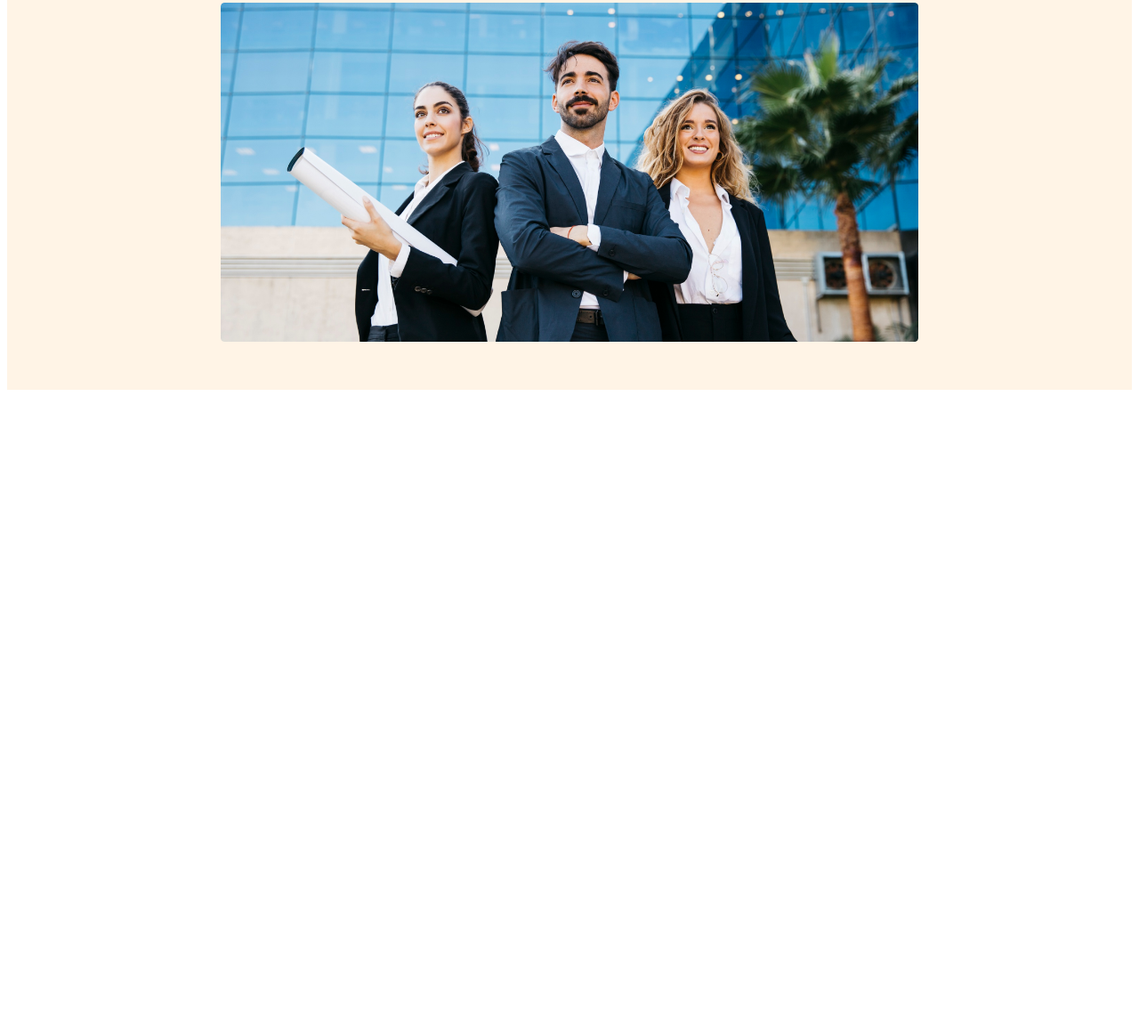
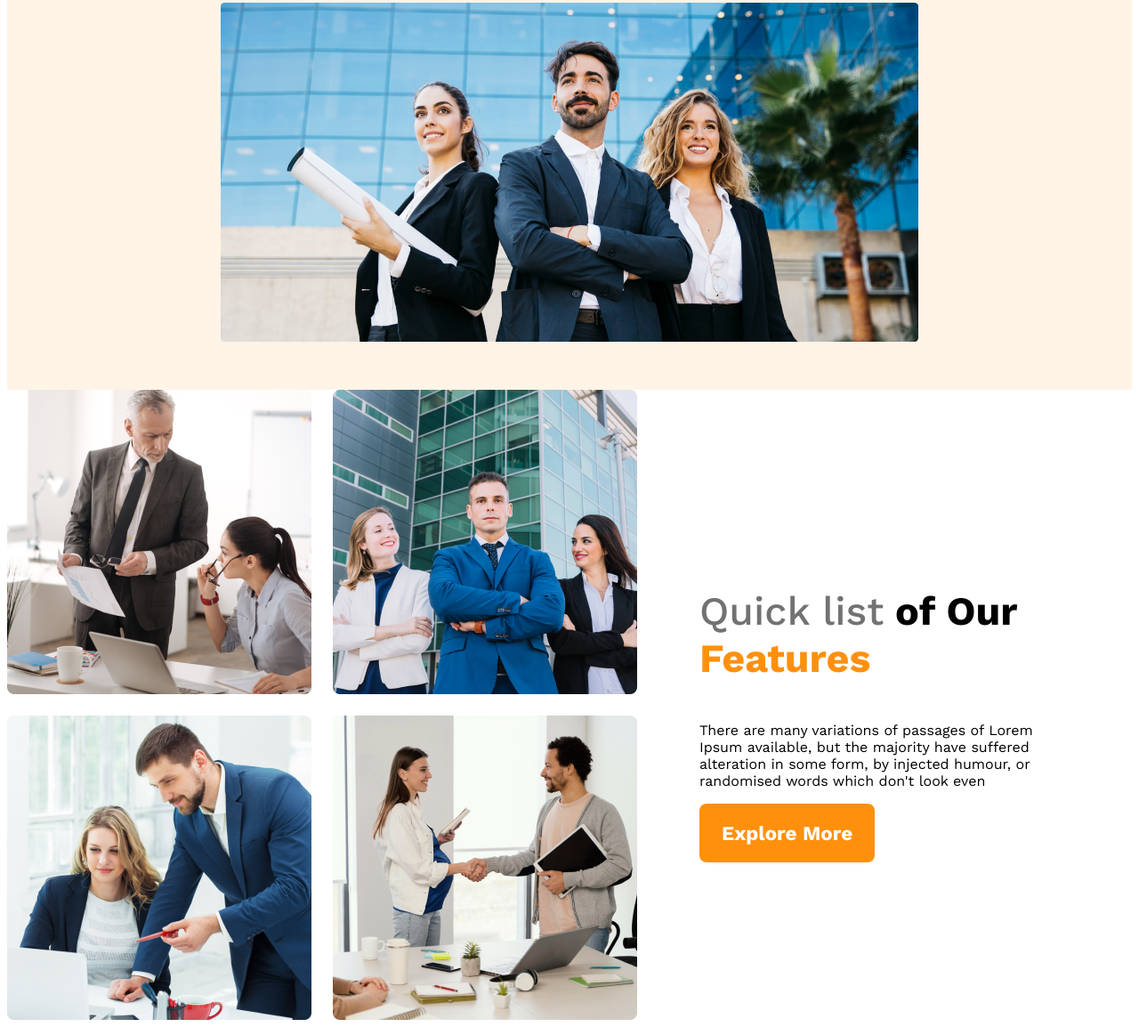
Before and after one commit to deveshbis/g3-architects-website, a plain HTML site: page index.html in a window 1280 px wide. Shown: the part 613-1767 px from the top of the page at 89% size. Before the commit the page ends 1059 px from the top, so only its background shows below. Drawn offline with nearby package versions, Linux system fonts and the light colour scheme.

Commit message:
features content added

```diff
--- a/index.html
+++ b/index.html
@@ -10,6 +10,8 @@
 </head>
 
 <body>
+
+    <!-- Header Section start -->
     <header>
         <nav>
             <h2 class="nav-title">G3-Architects</h2>
@@ -32,9 +34,24 @@
             <img src="images/banner.png" alt="">
         </div>
     </header>
+    <!-- Header Section End -->
 
     <main>
-
+        <!-- Features Section Start -->
+        <section class="teams-container">
+            <div class="teams-image-container">
+                <img src="images/team1.png" alt="">
+                <img src="images/team2.png" alt="">
+                <img src="images/team3.png" alt="">
+                <img src="images/team4.png" alt="">
+            </div>
+            <div class="teams-content">
+                <h3 class="teams-title"><span class="quick-list">Quick list</span> <span>of Our</span> <span class="text-features">Features</span></h3>
+                <p class="teams-description">There are many variations of passages of Lorem Ipsum available, but the majority have suffered alteration in some form, by injected humour, or randomised words which don't look even</p>
+                <button class="btn-primary">Explore More</button>
+            </div>
+        </section>
+        <!-- Features Section End -->
     </main>
 
     <footer>
--- a/styles/architects.css
+++ b/styles/architects.css
@@ -75,6 +75,57 @@ nav li a {
     width: 100%;
 }
 
+/* Features Style */
+main{
+    max-width: 1440px;
+    margin: 0 auto;
+}
+.teams-container{
+    display: flex;
+    align-items: center;
+}
+.teams-image-container{
+    display: grid;
+    grid-template-columns: repeat(2, 1fr);
+    gap: 1.5rem;
+}
+
+.teams-content{
+    padding-right: 70px;
+    padding-left: 70px;
+}
+
+.teams-title{
+    font-size: 2.8rem;
+}
+
+.teams-title .quick-list{
+    color: #727272;
+    font-weight: 500;
+}
+
+.teams-title .text-features{
+    color: #FF900E;
+    font-weight: 700;
+}
+
+
+
+
+
+
+
+
+
+
+
+
+
+
+
+
+
+
 
 /* Responsive style */
 @media screen and (max-width: 576px) {
```
